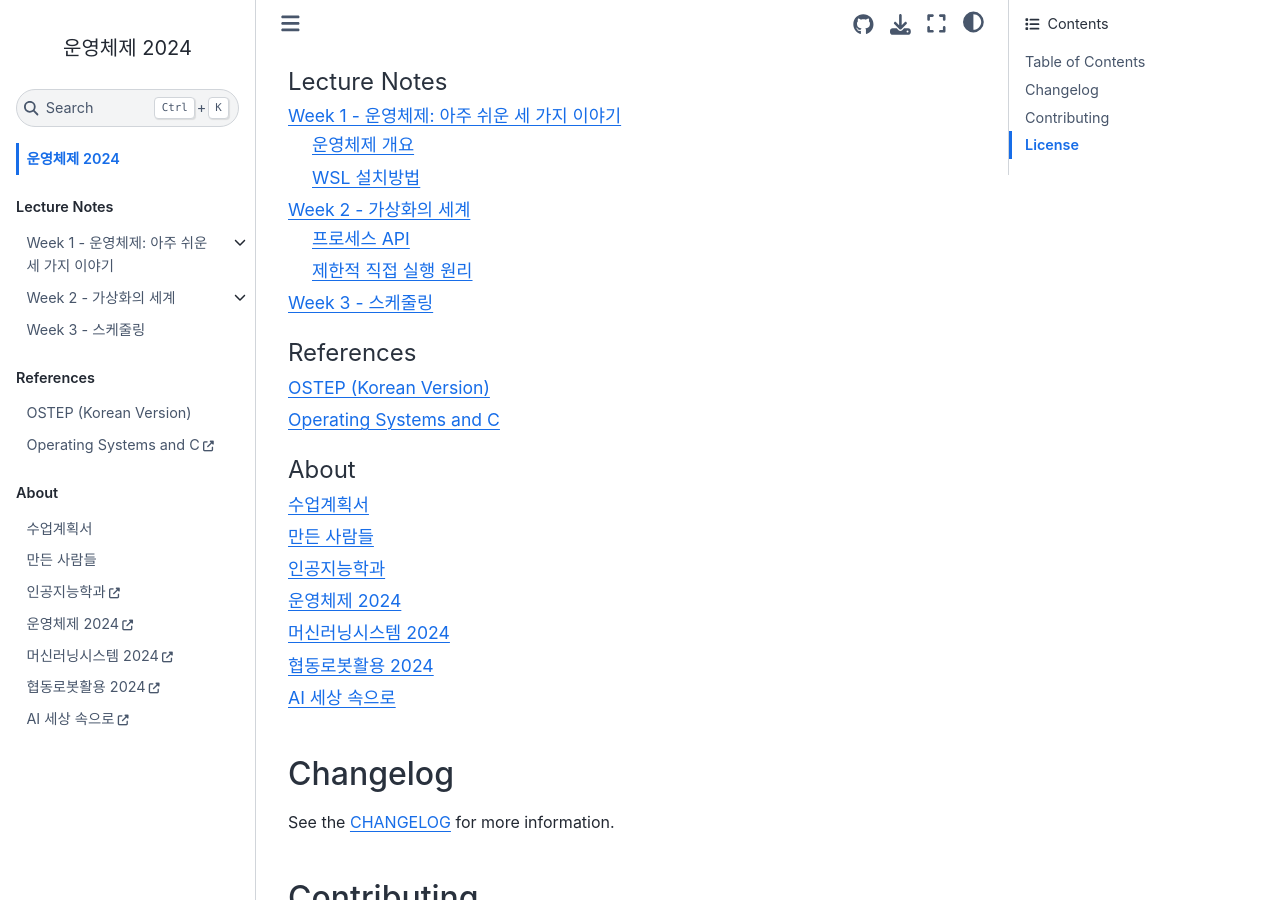
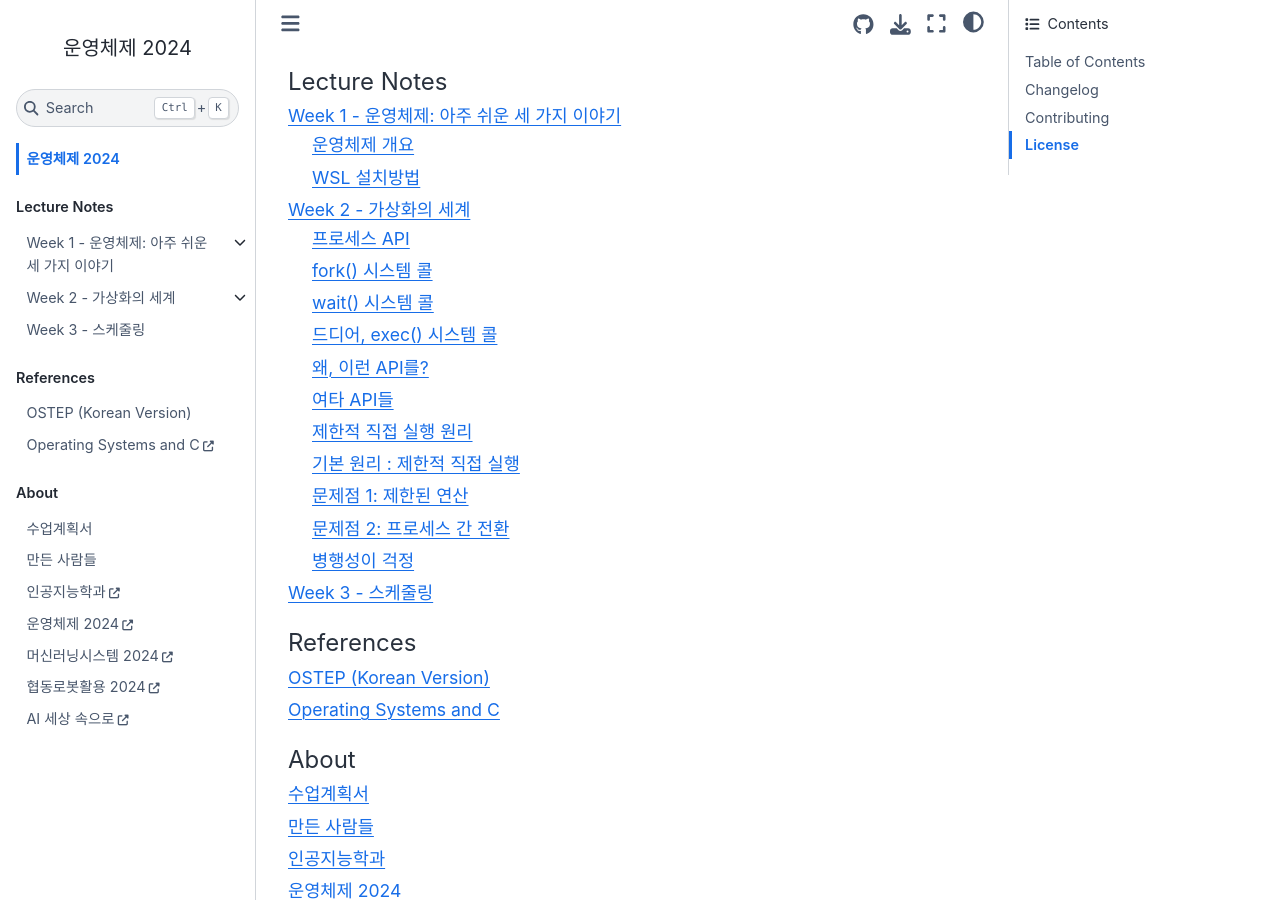
Before and after one commit to entelecheia/os-2024, a Jupyter Book: the page built from book/index.md, in a window 1280 px wide and 900 px high, scrolled down 321 px. Built offline with Jupyter Book 1.0.4 settings and Sphinx 7.4.7 and the Sphinx Book theme 1.1.4, drawn with Linux system fonts in a browser that asks for light colours; pages that are not in the unit, such as notebooks, are missing from menus; a script that is not in the unit is left out.

Commit message:
feat(book): add new sections in cpu-api.md and cpu-mechanisms.md

```diff
--- a/book/week02/cpu-api.md
+++ b/book/week02/cpu-api.md
@@ -1 +1,11 @@
 ## 프로세스 API
+
+## fork() 시스템 콜
+
+## wait() 시스템 콜
+
+## 드디어, exec() 시스템 콜
+
+## 왜, 이런 API를?
+
+## 여타 API들
--- a/book/week02/cpu-mechanisms.md
+++ b/book/week02/cpu-mechanisms.md
@@ -1 +1,9 @@
 ## 제한적 직접 실행 원리
+
+## 기본 원리 : 제한적 직접 실행
+
+## 문제점 1: 제한된 연산
+
+## 문제점 2: 프로세스 간 전환
+
+## 병행성이 걱정
```
